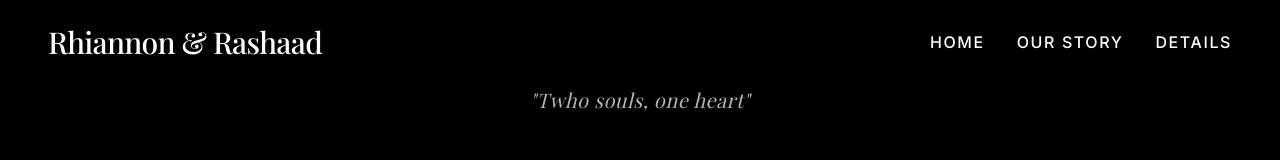
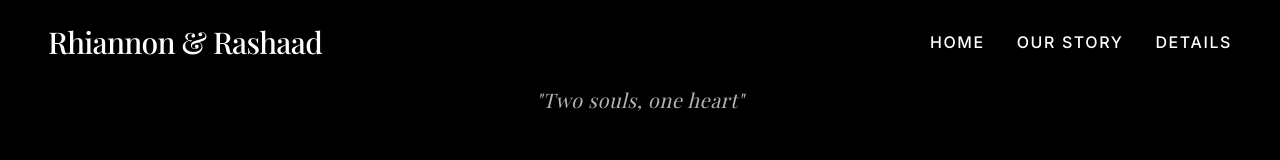
Before and after one commit to adiah-react/wedding, a React (Vite) app: page / in a window 1280 px wide. Shown: the top 160 px of the page. Built offline with nearby package versions, Linux system fonts and the light colour scheme; a web font is replaced by a local one.

Commit message:
Fix typo

```diff
--- a/src/pages/LandingPage.jsx
+++ b/src/pages/LandingPage.jsx
@@ -22,7 +22,7 @@ const LandingPage = () => {
             transition={{ delay: 0.2, duration: 0.8 }}
             className="text-wedding-grey text-lg md:text-xl italic font-serif tracking-wide"
           >
-            &quot;Twho souls, one heart&quot;
+            &quot;Two souls, one heart&quot;
           </motion.p>
 
           <motion.h1
```
